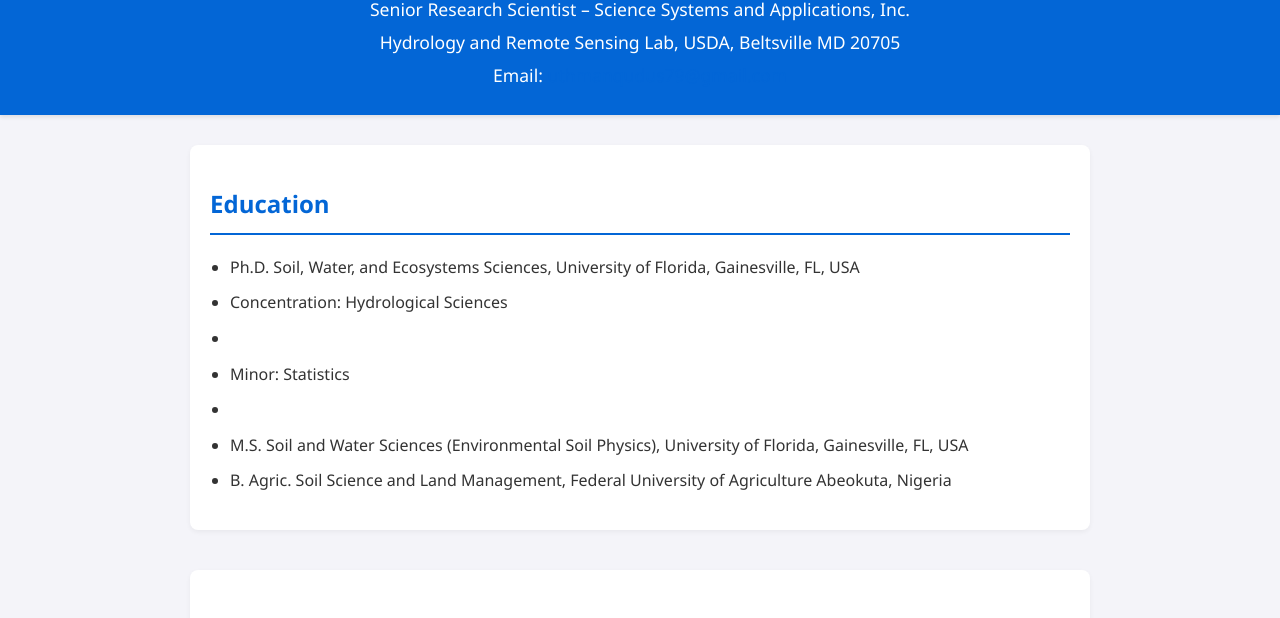
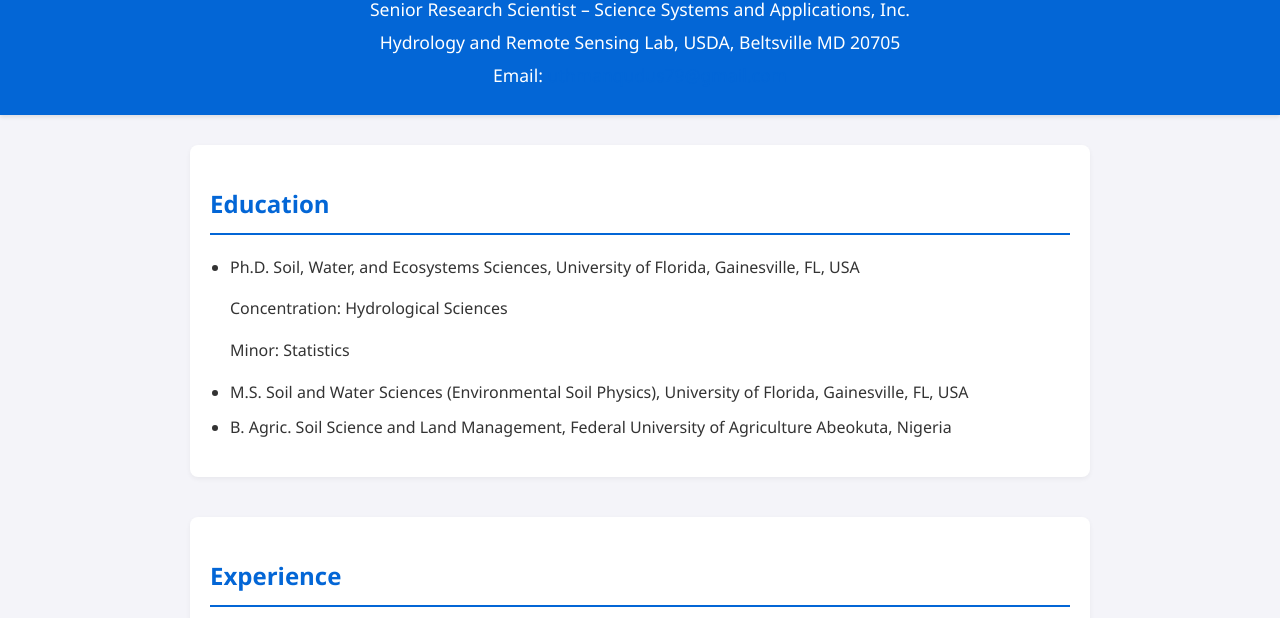
Before and after one commit to quthman/quthman.github.io, a plain HTML site: page index.html in a window 1280 px wide. Shown: the part 81-699 px from the top of the page. Drawn offline with Linux system fonts and the light colour scheme.

Commit message:
Update index.html

```diff
--- a/index.html
+++ b/index.html
@@ -19,8 +19,8 @@
             <h2>Education</h2>
             <ul>
                 <li>Ph.D. Soil, Water, and Ecosystems Sciences, University of Florida, Gainesville, FL, USA</li>
-                      <li>Concentration: Hydrological Sciences<li>
-                      <li>Minor: Statistics<li>
+                <p>Concentration: Hydrological Sciences</p>
+                <p>Minor: Statistics</p>
                 <li>M.S. Soil and Water Sciences (Environmental Soil Physics), University of Florida, Gainesville, FL, USA</li>
                 <li>B. Agric. Soil Science and Land Management, Federal University of Agriculture Abeokuta, Nigeria</li>
             </ul>
```
